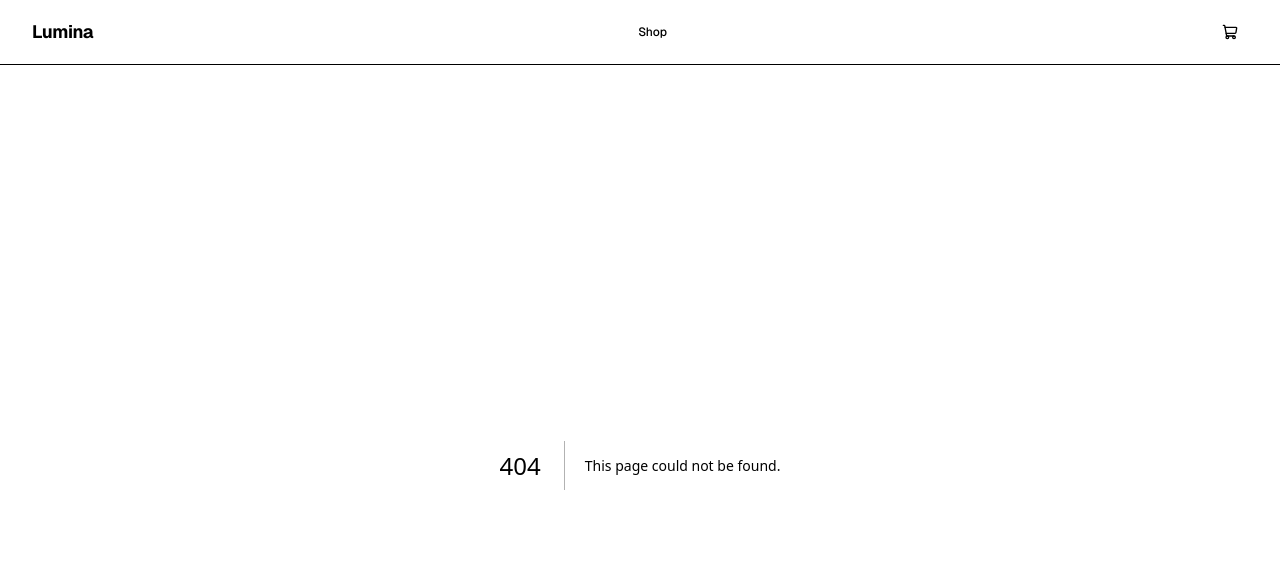
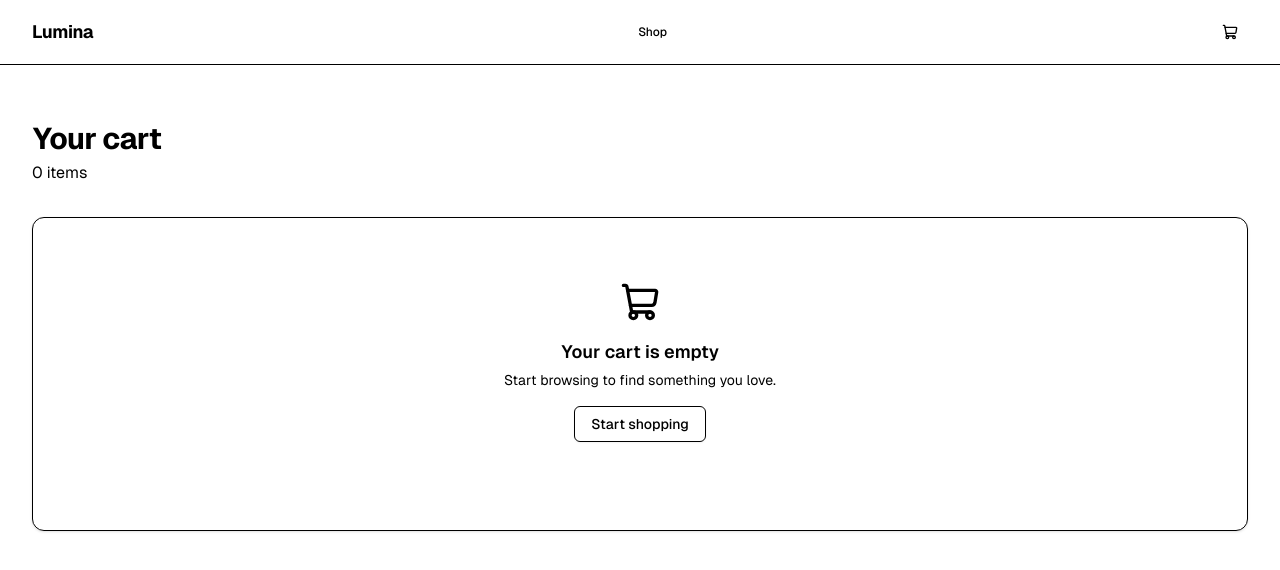
Before and after one commit to AmineMabrouk17/ecommerce-website, a Next.js app: page /cart in a window 1280 px wide. Before the commit this address had no page. Shown: the top 570 px of the page. Built offline with nearby package versions, Linux system fonts and the light colour scheme.

Commit message:
feat: add cart page with subtotal and empty state

```diff
--- /dev/null
+++ b/app/cart/page.tsx
@@ -0,0 +1,93 @@
+"use client";
+
+import Link from "next/link";
+import { useEffect, useState } from "react";
+
+import { CartEmpty } from "@/components/cart/cart-empty";
+import { CartLine } from "@/components/cart/cart-line";
+import { Button } from "@/components/ui/button";
+import { Card, CardContent } from "@/components/ui/card";
+import {
+  selectCartCount,
+  selectCartSubtotal,
+  useCartStore,
+} from "@/lib/cart";
+import { formatPrice } from "@/lib/money";
+
+export default function CartPage() {
+  const [hydrated, setHydrated] = useState(false);
+  const lines = useCartStore((state) => state.lines);
+  const remove = useCartStore((state) => state.remove);
+  const setQuantity = useCartStore((state) => state.setQuantity);
+  const subtotal = useCartStore(selectCartSubtotal);
+  const count = useCartStore(selectCartCount);
+
+  useEffect(() => {
+    setHydrated(true);
+  }, []);
+
+  if (!hydrated) {
+    return (
+      <main className="mx-auto max-w-7xl px-4 py-14 sm:px-6 lg:px-8">
+        <h1 className="text-3xl font-bold tracking-tight">Your cart</h1>
+      </main>
+    );
+  }
+
+  return (
+    <main className="mx-auto max-w-7xl px-4 py-14 sm:px-6 lg:px-8">
+      <header className="mb-8">
+        <h1 className="text-3xl font-bold tracking-tight">Your cart</h1>
+        <p className="mt-1 text-muted-foreground">
+          {count} {count === 1 ? "item" : "items"}
+        </p>
+      </header>
+
+      {lines.length === 0 ? (
+        <Card>
+          <CardContent>
+            <CartEmpty />
+          </CardContent>
+        </Card>
+      ) : (
+        <div className="grid gap-8 lg:grid-cols-[1fr_320px]">
+          <ul className="space-y-6">
+            {lines.map((line) => (
+              <CartLine
+                key={line.productId}
+                line={line}
+                onChangeQuantity={(quantity) =>
+                  setQuantity(line.productId, quantity)
+                }
+                onRemove={() => remove(line.productId)}
+              />
+            ))}
+          </ul>
+
+          <aside>
+            <Card className="sticky top-24">
+              <CardContent className="flex flex-col gap-4">
+                <h2 className="text-lg font-semibold">Order summary</h2>
+                <div className="flex items-center justify-between">
+                  <span className="text-sm text-muted-foreground">Subtotal</span>
+                  <span className="text-lg font-semibold">
+                    {formatPrice(subtotal)}
+                  </span>
+                </div>
+                <p className="text-xs text-muted-foreground">
+                  Shipping and total are calculated at checkout.
+                </p>
+                <Button asChild size="lg" className="w-full">
+                  <Link href="/checkout">Checkout</Link>
+                </Button>
+                <Button asChild variant="ghost">
+                  <Link href="/catalog">Continue shopping</Link>
+                </Button>
+              </CardContent>
+            </Card>
+          </aside>
+        </div>
+      )}
+    </main>
+  );
+}
```
